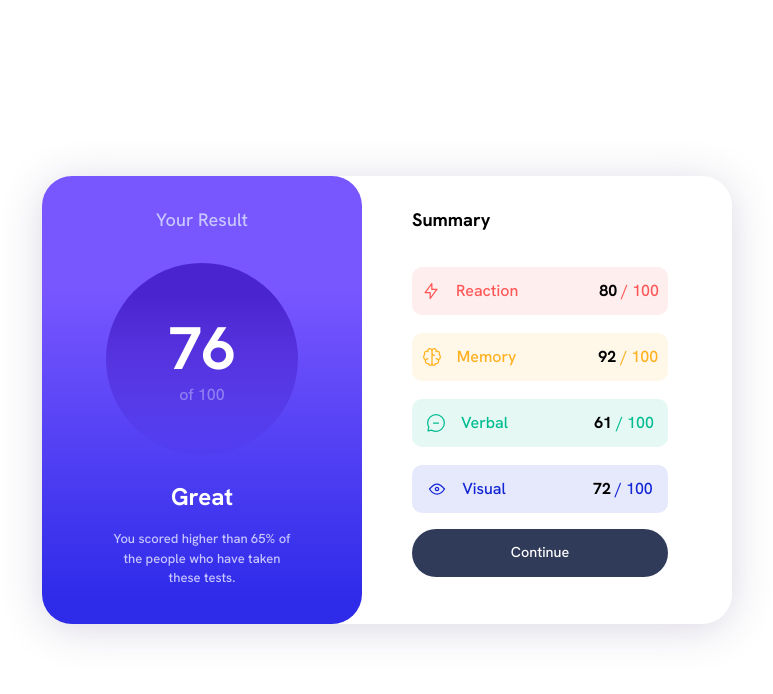
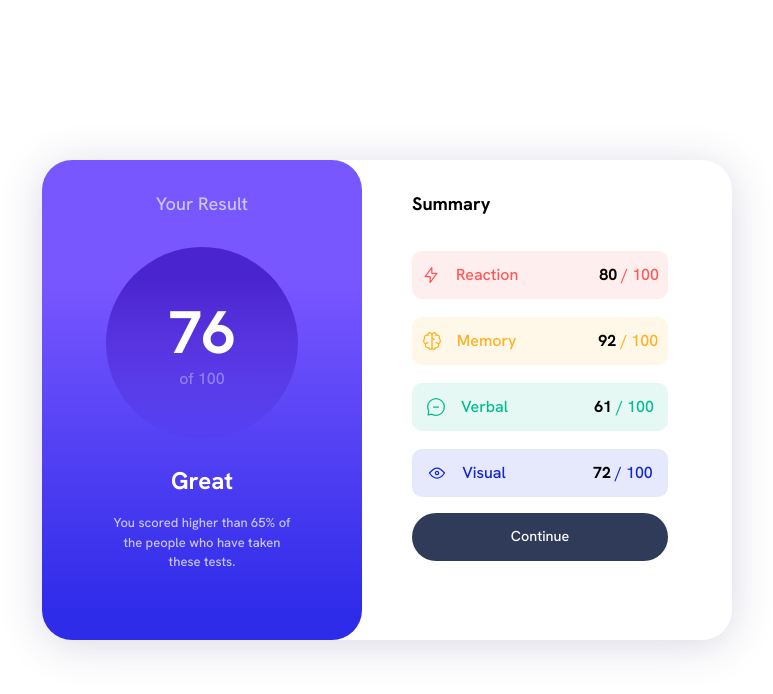
Before and after one commit to aratidsa/Result-Summary-Frontend-Mentor-Challenge, a plain HTML site: page index.html in a window 1280 px wide. Shown: the whole page, without its empty margins (253-1026 px from the left). Drawn offline with Linux system fonts and the light colour scheme.

Commit message:
Update style.css

```diff
--- a/style.css
+++ b/style.css
@@ -92,7 +92,7 @@ body{
 }
 
 .card{
-  height:28rem;
+  height:30rem;
   width:20rem;
   border-radius: 1.88rem;
 }
```
